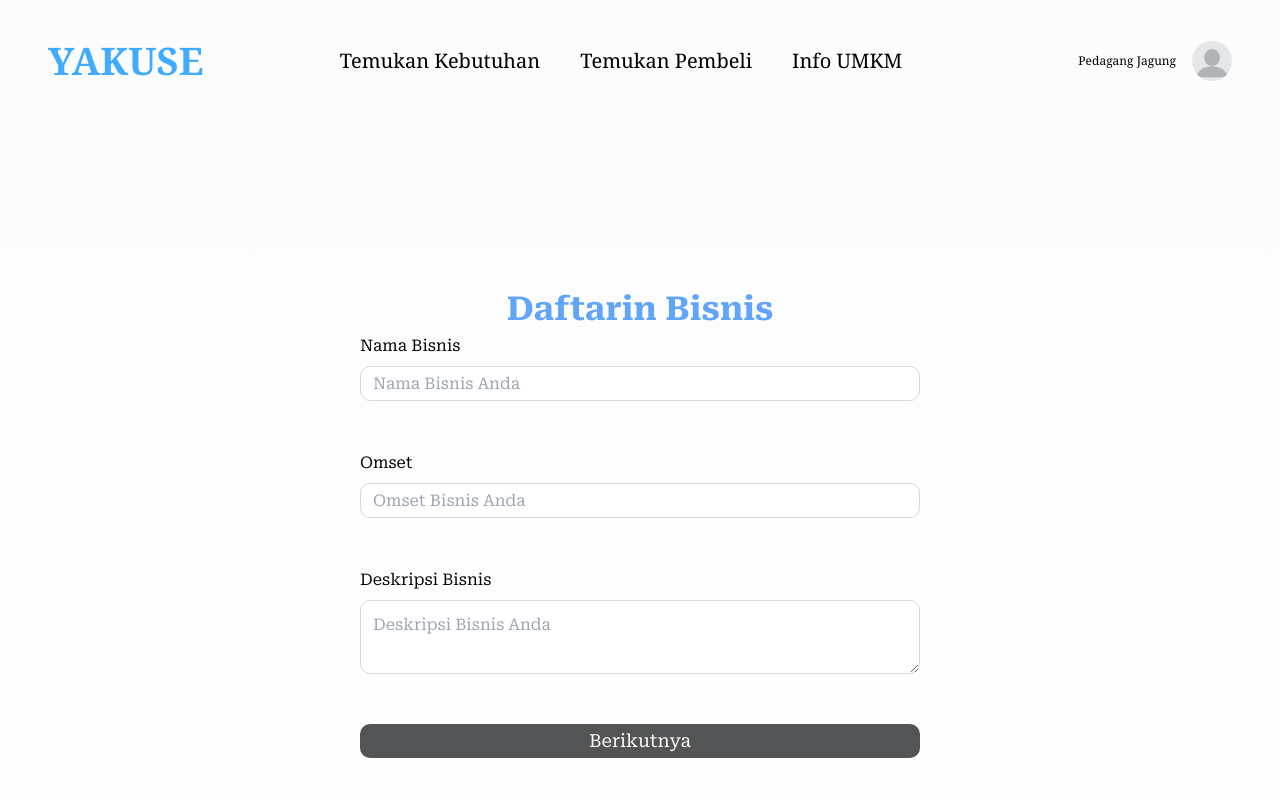
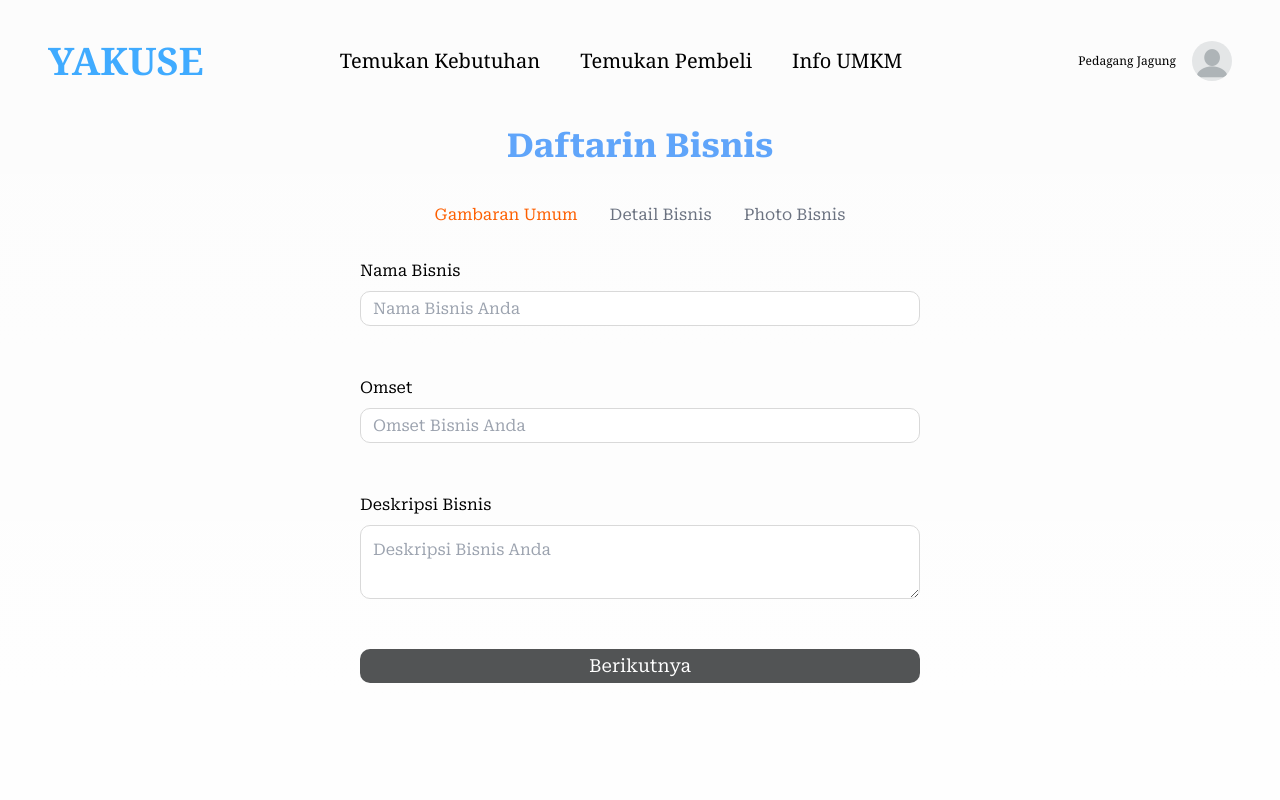
Before and after one commit to IryIndriyanto/yakuse-fe, a Next.js app: page /daftarin-bisnis in a window 1280 px wide. Shown: the top 800 px of the page. Built offline with nearby package versions, Linux system fonts and the light colour scheme; no server answers.

Commit message:
Add: Progress Step for Daftarin Business & remove height for form

```diff
--- a/src/components/DaftarinBisnis1/index.tsx
+++ b/src/components/DaftarinBisnis1/index.tsx
@@ -43,11 +43,8 @@ const DaftarinBisnis1 = ({ next, data }: any) => {
   };
 
   return (
-    <main className="h-[100vh] flex items-center justify-center">
+    <main className="flex items-center justify-center">
       <div className="max-w-[600px] flex flex-col justify-center items-center">
-        <h1 className="text-[33px] font-[700] text-blue-400">
-          Daftarin Bisnis
-        </h1>
         <Formik
           initialValues={initialValues}
           validationSchema={validationSchema}
--- a/src/components/DaftarinBisnis2/index.tsx
+++ b/src/components/DaftarinBisnis2/index.tsx
@@ -49,11 +49,8 @@ const DaftarinBisnis2 = ({ next, prev, data }: any) => {
   };
 
   return (
-    <main className="h-[100vh] flex items-center justify-center">
+    <main className="flex items-center justify-center">
       <div className="max-w-[600px] flex flex-col justify-center items-center">
-        <h1 className="text-[33px] font-[700] text-blue-400">
-          Daftarin Bisnis
-        </h1>
         <Formik
           initialValues={initialValues}
           validationSchema={validationSchema}
--- a/src/components/DaftarinBisnis3/index.tsx
+++ b/src/components/DaftarinBisnis3/index.tsx
@@ -25,11 +25,8 @@ const DaftarinBisnis3 = ({ submit, prev, data }: any) => {
   };
 
   return (
-    <main className="h-[100vh] flex items-center justify-center">
+    <main className="flex items-center justify-center">
       <div className="max-w-[600px] flex flex-col justify-center items-center">
-        <h1 className="text-[33px] font-[700] text-blue-400">
-          Daftarin Foto Bisnis
-        </h1>
         <Formik
           initialValues={initialValues}
           validationSchema={validationSchema}
--- a/src/components/DaftarinBisnisForm/index.tsx
+++ b/src/components/DaftarinBisnisForm/index.tsx
@@ -102,6 +102,26 @@ const DaftarinBisnisForm: React.FC = () => {
 
   return (
     <div>
+      <h1 className="text-[33px] font-[700] text-blue-400 flex justify-center mb-8">
+        Daftarin Bisnis
+      </h1>
+      <div className="flex justify-center mb-8">
+        <div
+          className={`mx-4 ${step === 1 ? 'text-[#FD5F00]' : 'text-gray-500'}`}
+        >
+          Gambaran Umum
+        </div>
+        <div
+          className={`mx-4 ${step === 2 ? 'text-[#FD5F00]' : 'text-gray-500'}`}
+        >
+          Detail Bisnis
+        </div>
+        <div
+          className={`mx-4 ${step === 3 ? 'text-[#FD5F00]' : 'text-gray-500'}`}
+        >
+          Photo Bisnis
+        </div>
+      </div>
       {step === 1 && <DaftarinBisnis1 next={handleNext} data={formData} />}
       {step === 2 && (
         <DaftarinBisnis2
```
